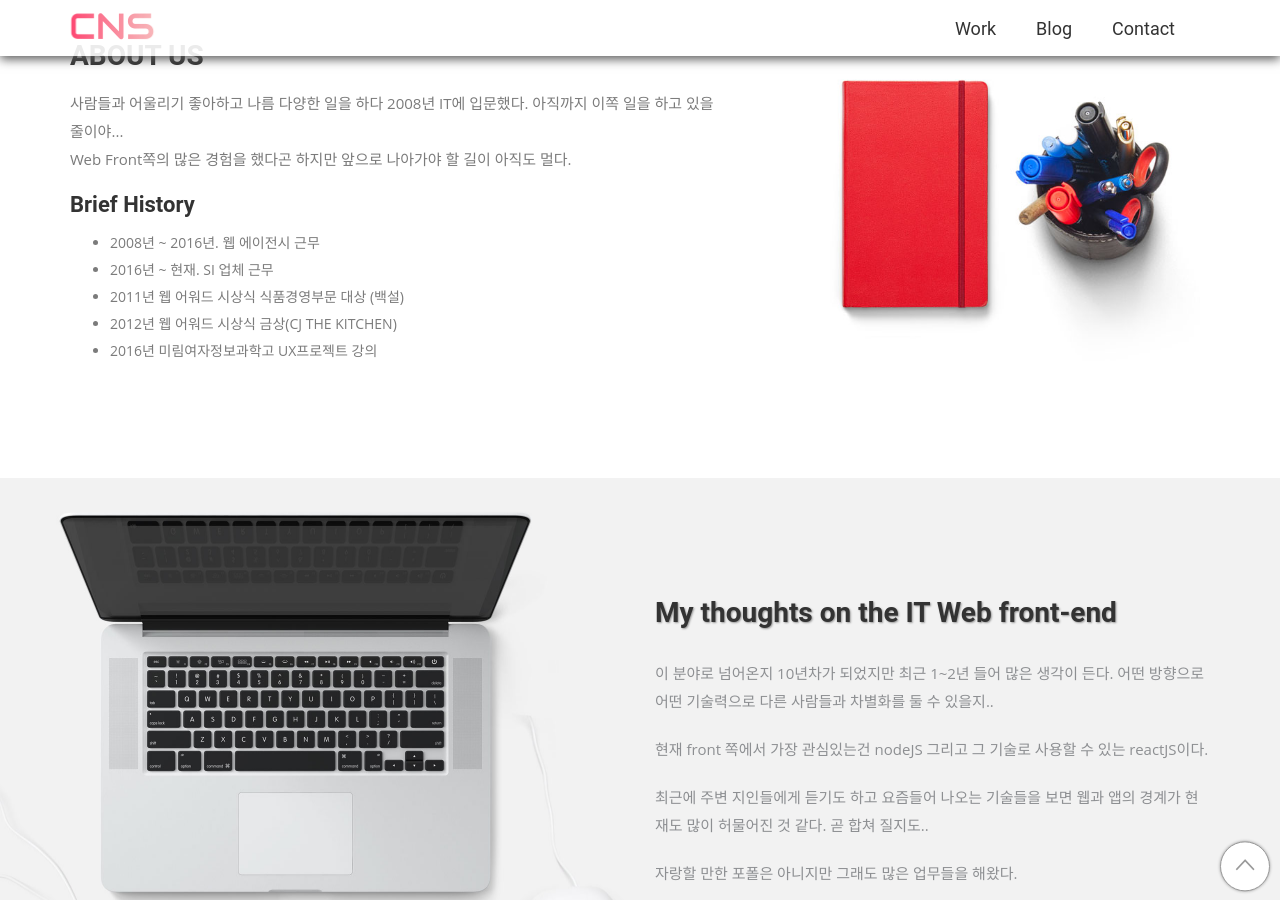
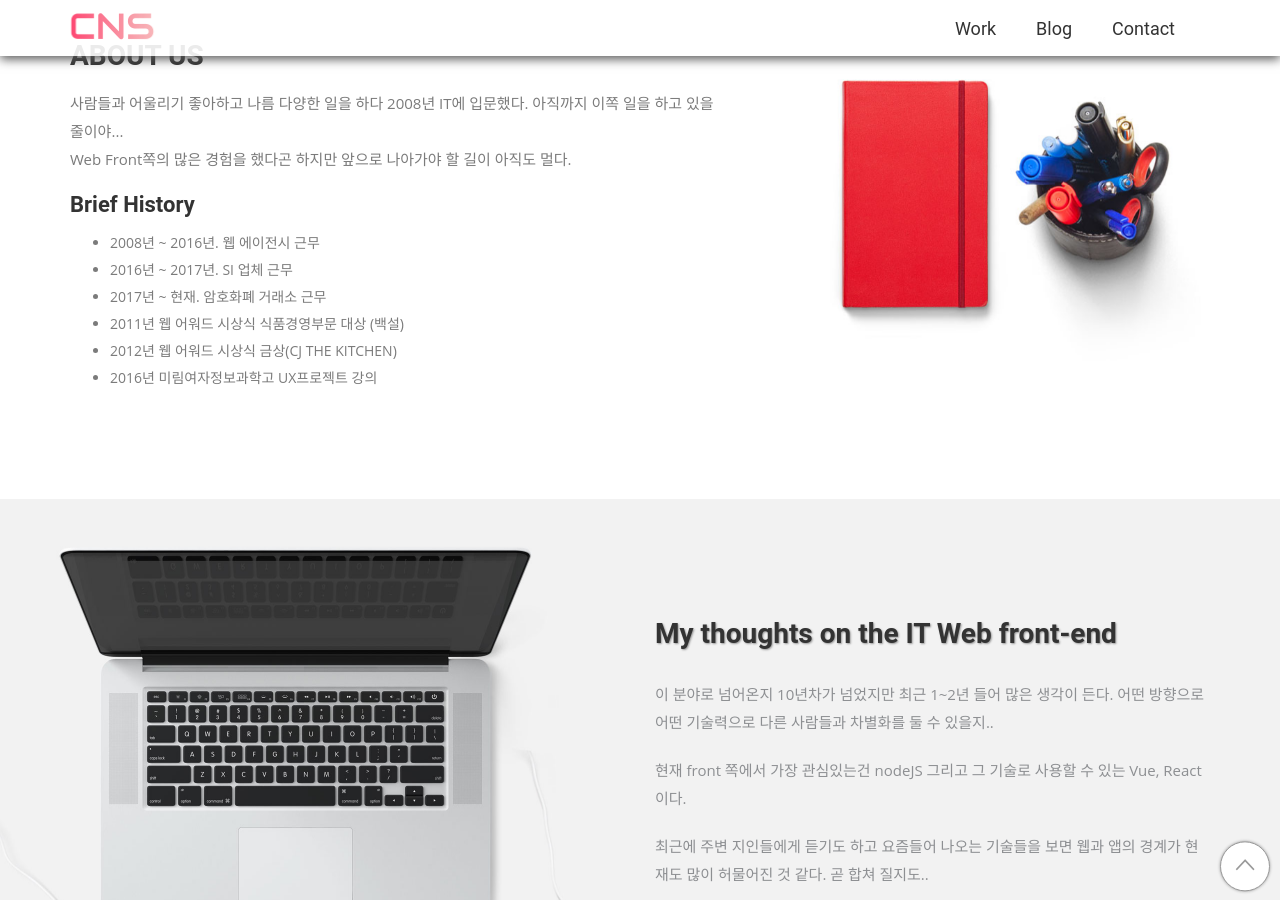
Before and after one commit to ldc84/.github.io, a Jekyll site: the page built from index.html, in a window 1280 px wide and 900 px high, scrolled down 673 px. Built offline with Jekyll 4.4.1, drawn with Linux system fonts in a browser that asks for light colours; some web fonts are replaced.

Commit message:
20180620 update

```diff
--- a/index.html
+++ b/index.html
@@ -32,7 +32,8 @@ permalink: /
 					<h3>Brief History</h3>
 					<ul>
 						<li>2008년 ~ 2016년. 웹 에이전시 근무</li>
-						<li>2016년 ~ 현재. SI 업체 근무</li>
+						<li>2016년 ~ 2017년. SI 업체 근무</li>
+						<li>2017년 ~ 현재. 암호화폐 거래소 근무</li>
 						<li>2011년 웹 어워드 시상식 식품경영부문 대상 (백설)</li>
 						<li>2012년 웹 어워드 시상식 금상(CJ THE KITCHEN)</li>
 						<li>2016년 미림여자정보과학고 UX프로젝트 강의</li>
@@ -55,8 +56,8 @@ permalink: /
 		<div class="row">
 			<div class="col-md-6 col-md-offset-6">
 				<h2>My thoughts on the IT Web front-end</h2>
-				<p>이 분야로 넘어온지 10년차가 되었지만 최근 1~2년 들어 많은 생각이 든다. 어떤 방향으로 어떤 기술력으로 다른 사람들과 차별화를 둘 수 있을지..</p>
-				<p>현재 front 쪽에서 가장 관심있는건 nodeJS 그리고 그 기술로 사용할 수 있는 reactJS이다.</p>
+				<p>이 분야로 넘어온지 10년차가 넘었지만 최근 1~2년 들어 많은 생각이 든다. 어떤 방향으로 어떤 기술력으로 다른 사람들과 차별화를 둘 수 있을지..</p>
+				<p>현재 front 쪽에서 가장 관심있는건 nodeJS 그리고 그 기술로 사용할 수 있는 Vue, React이다.</p>
 				<p>최근에 주변 지인들에게 듣기도 하고 요즘들어 나오는 기술들을 보면 웹과 앱의 경계가  현재도 많이 허물어진 것 같다. 곧 합쳐 질지도..</p>
 				<p>자랑할 만한 포폴은 아니지만 그래도 많은 업무들을 해왔다.</p>
 				<a href="/work/" class="btn btn-view-works">View Works</a>
```
Also changed, not shown: work.html (+11 -0 lines), img/portfolio/work20.jpg (added).
